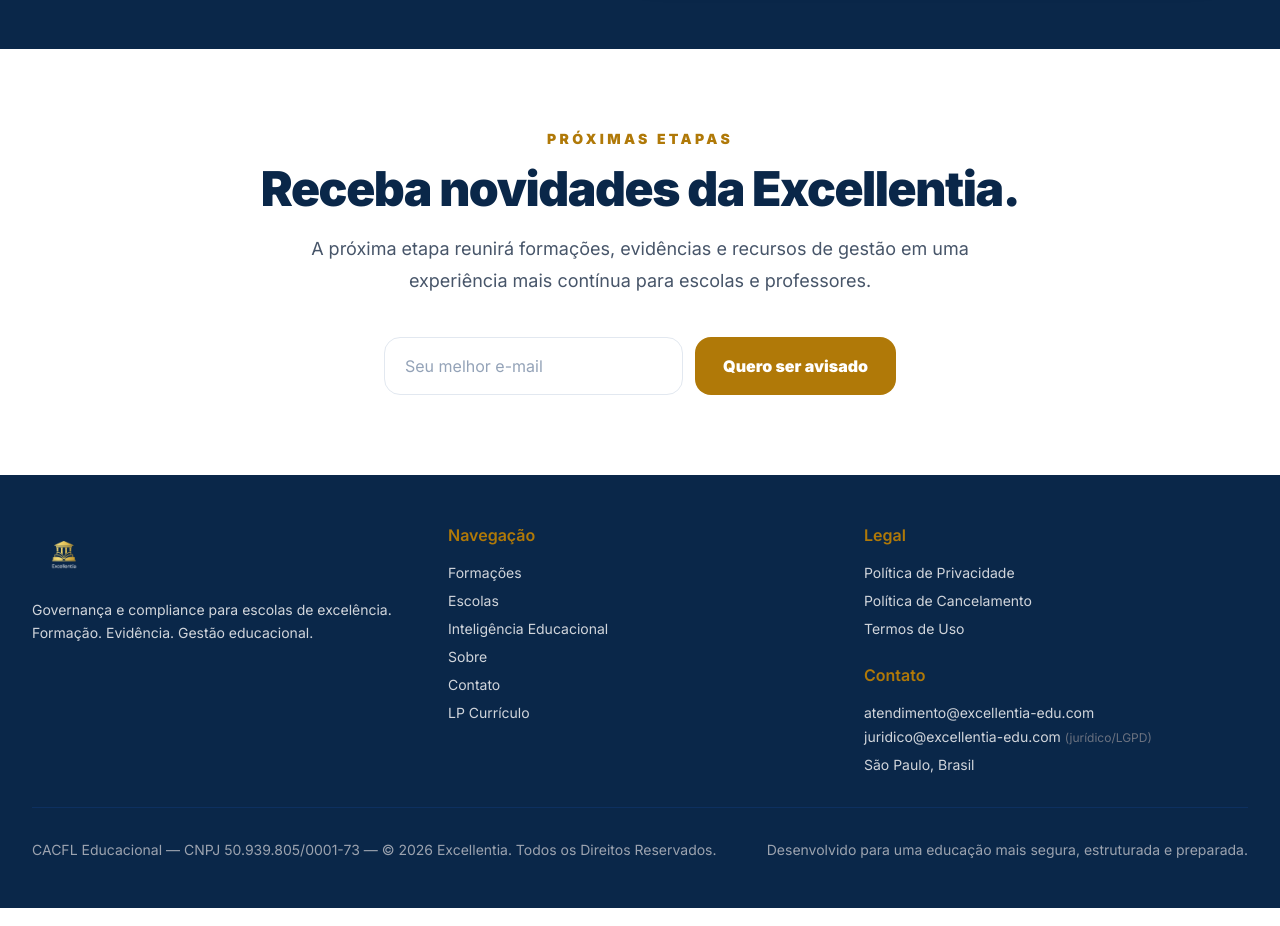
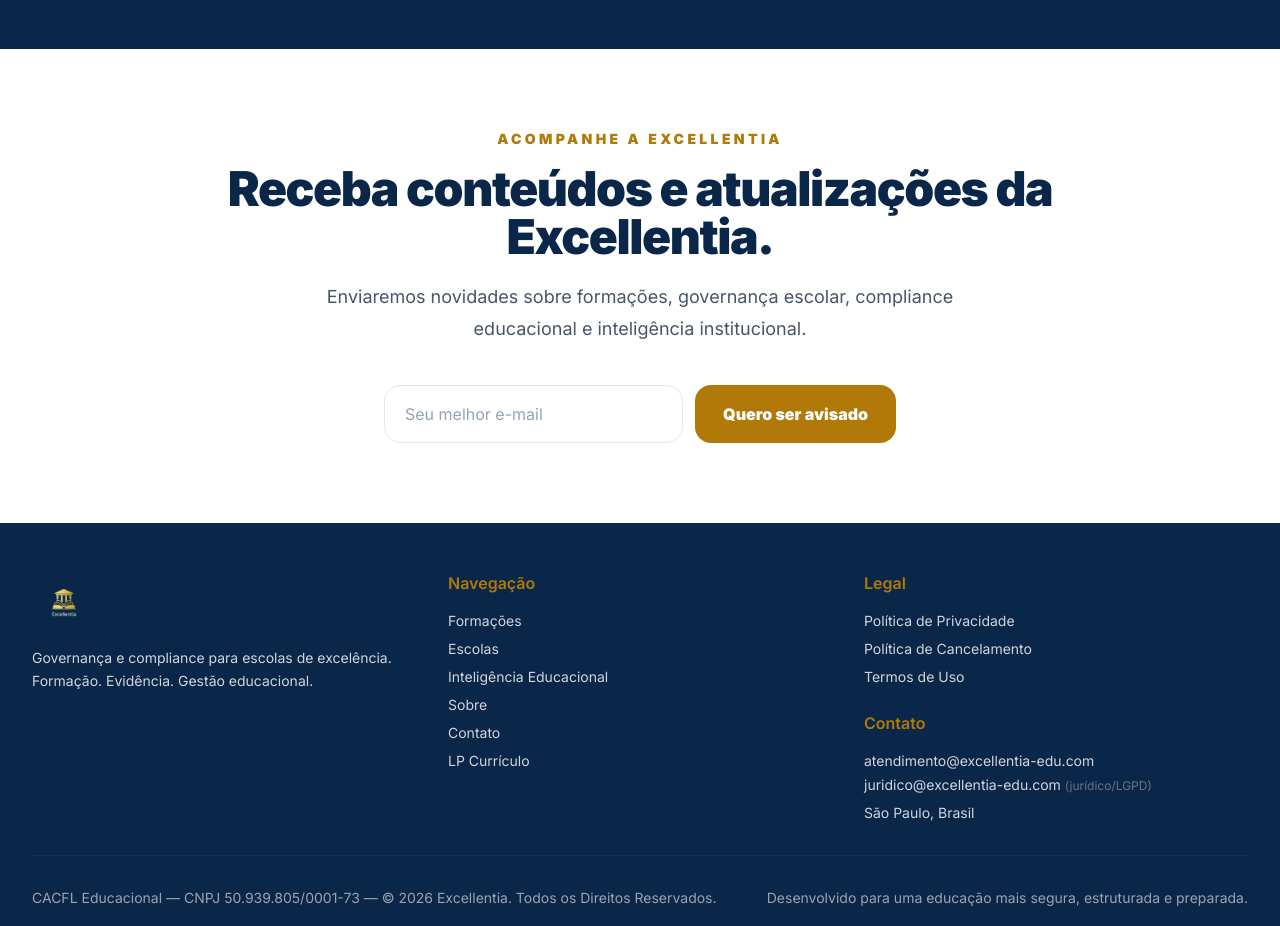
Before and after one commit to CACFLeite/excellentia-site, a Next.js app: page / in a window 1280 px wide. Shown: the part 3040-3966 px from the top of the page. Built offline with nearby package versions, Linux system fonts and the light colour scheme; no server answers.

Commit message:
Remove remaining internal roadmap copy from home

```diff
--- a/src/app/(main)/page.tsx
+++ b/src/app/(main)/page.tsx
@@ -228,10 +228,10 @@
 
       <section className="bg-white py-20">
         <div className="mx-auto max-w-4xl px-4 text-center sm:px-6 lg:px-8">
-          <div className="mb-4 text-sm font-black uppercase tracking-[0.24em] text-gold">Próximas etapas</div>
-          <h2 className="text-3xl font-black tracking-[-0.03em] text-navy md:text-5xl">Receba novidades da Excellentia.</h2>
+          <div className="mb-4 text-sm font-black uppercase tracking-[0.24em] text-gold">acompanhe a Excellentia</div>
+          <h2 className="text-3xl font-black tracking-[-0.03em] text-navy md:text-5xl">Receba conteúdos e atualizações da Excellentia.</h2>
           <p className="mx-auto mt-5 max-w-2xl text-lg leading-8 text-slate-600">
-            A próxima etapa reunirá formações, evidências e recursos de gestão em uma experiência mais contínua para escolas e professores.
+            Enviaremos novidades sobre formações, governança escolar, compliance educacional e inteligência institucional.
           </p>
           {status === 'success' ? (
             <div className="mx-auto mt-10 max-w-md rounded-2xl border border-gold bg-gold/10 p-6">
```
